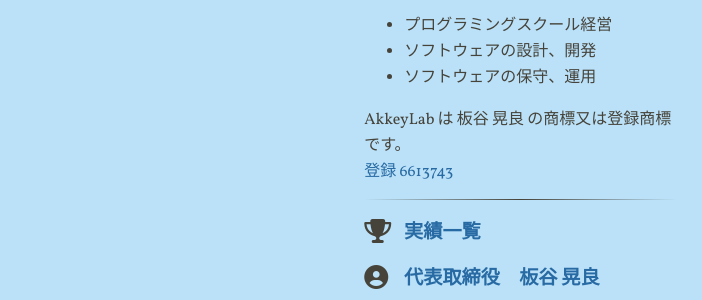
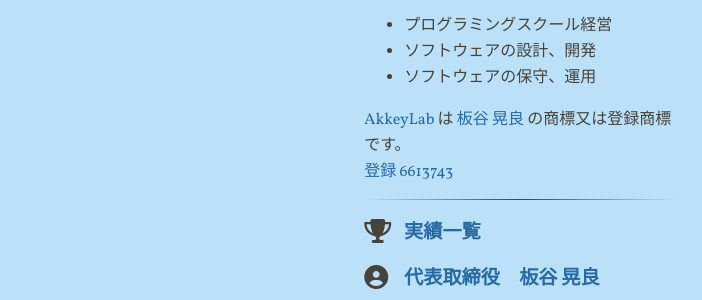
Before and after one commit to akkeylabinc/akkeylabinc.github.io, a Jekyll site: the page built from index.html, in a window 1280 px wide. Shown: the part 399-699 px from the top of the page, without its empty margins (303-1005 px from the left). Built offline with Jekyll 4.4.1, drawn with Linux system fonts in a browser that asks for light colours.

Commit message:
:bug: Fix font color

```diff
--- a/_includes/content.html
+++ b/_includes/content.html
@@ -16,7 +16,7 @@
 </ul>
 
 <p>
-  <a color='#286AA3'>AkkeyLab</a> は <a color='#286AA3'>板谷 晃良</a> の商標又は登録商標です。<br>
+  <font color='#286AA3'>AkkeyLab</font> は <font color='#286AA3'>板谷 晃良</font> の商標又は登録商標です。<br>
   <a href="https://www.j-platpat.inpit.go.jp">登録 6613743</a>
 </p>
 
```
